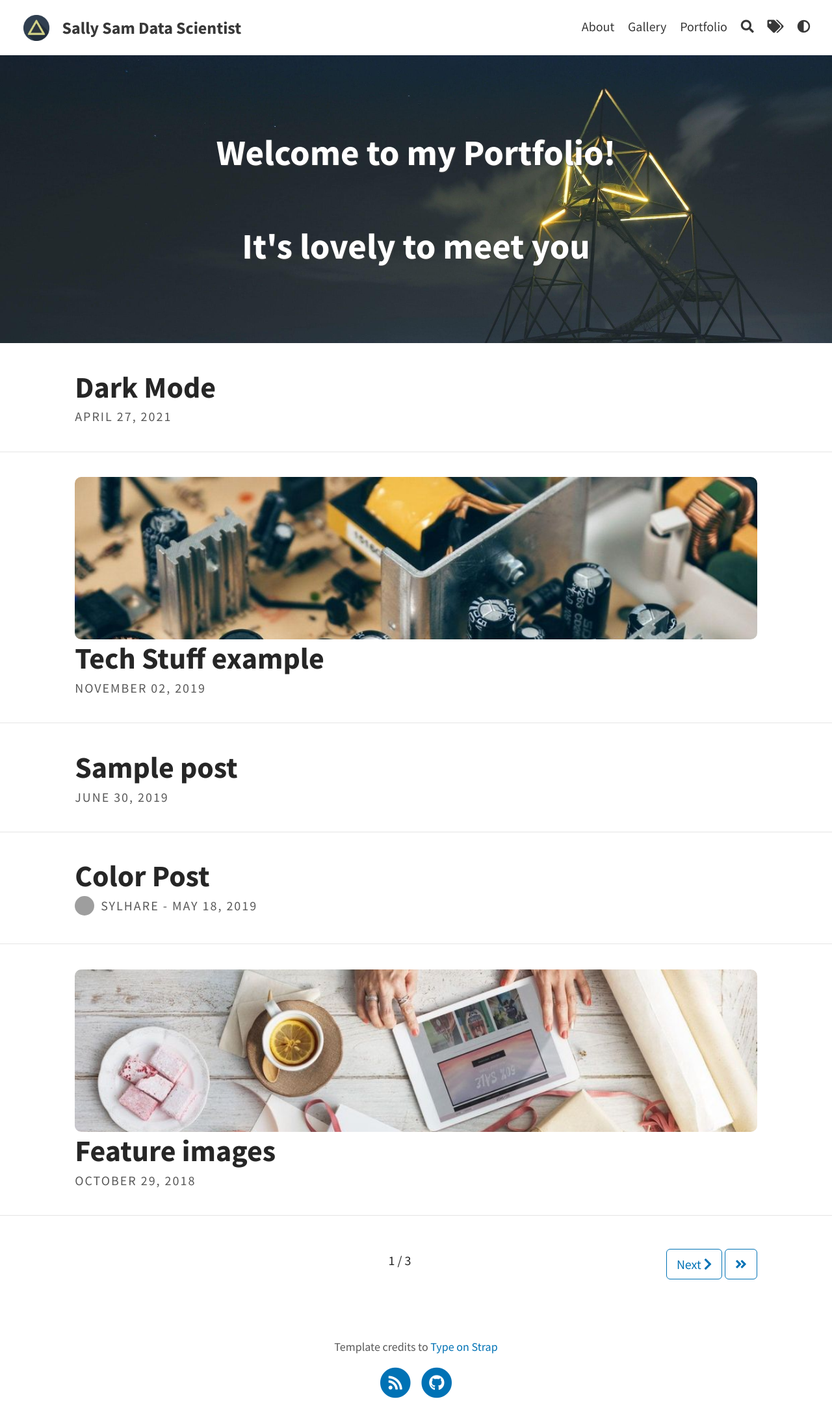
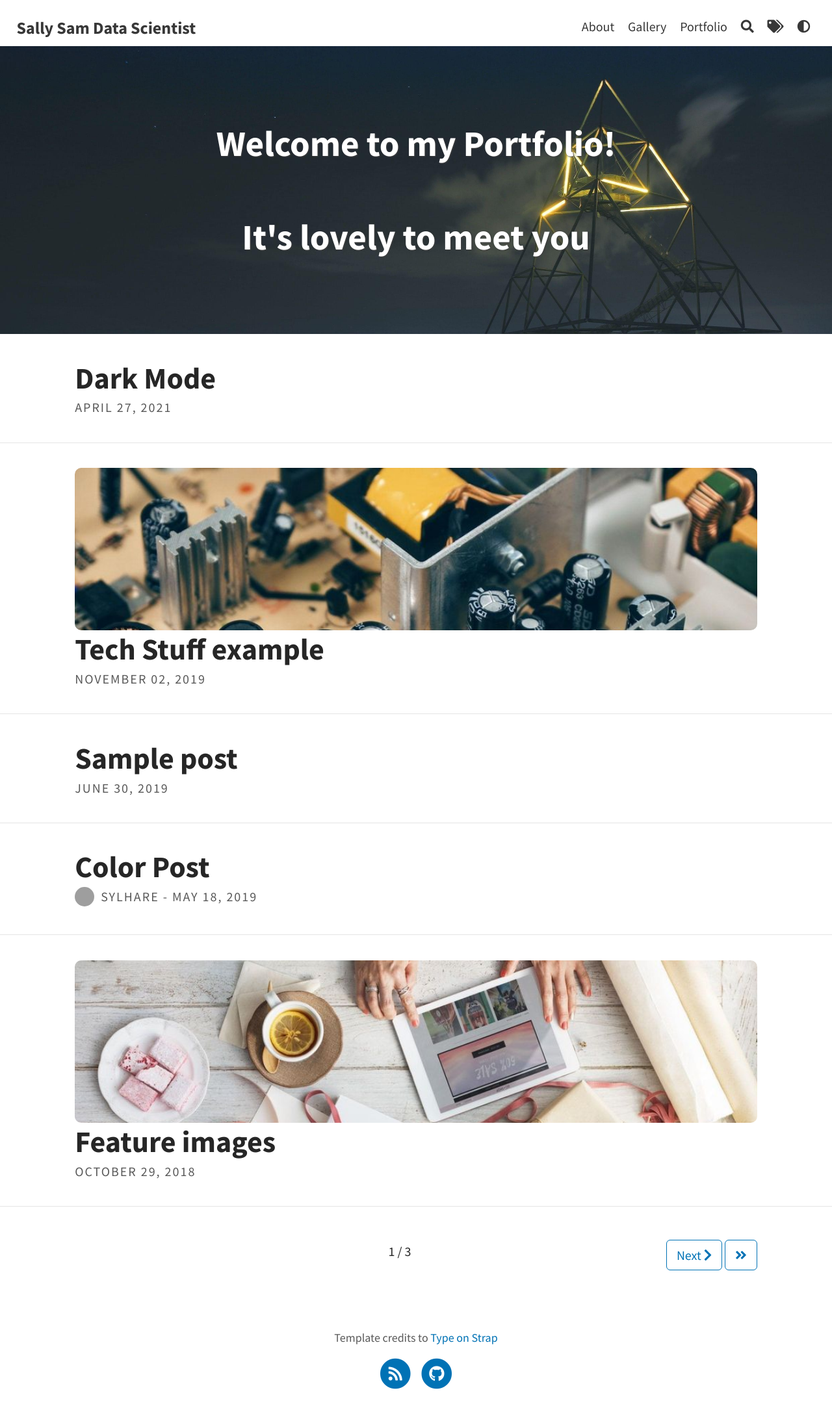
Before and after one commit to s-sam/s-sam.github.io, a Jekyll site: the page built from index.html, in a window 1280 px wide. Shown: the whole page at 65% size. Built offline with Jekyll 4.4.1, drawn with Linux system fonts in a browser that asks for light colours; the list of posts is cut into pages by our own code; grey boxes are pictures that could not be loaded.

Commit message:
Update _config.yml

```diff
--- a/_config.yml
+++ b/_config.yml
@@ -5,7 +5,7 @@ url: "https://s-sam.github.io"
 # THEME-SPECIFIC CONFIGURATION
 title: Sally Sam Data Scientist                                    # site's title
 description: "Sally Sam Data Scientist"      # used by search engines
-avatar: assets/img/triangle.png                         # Empty for no avatar in navbar
+avatar:                          # Empty for no avatar in navbar
 favicon: assets/favicon.ico                             # Icon displayed in the tab
 
 # Header and footer text
```
